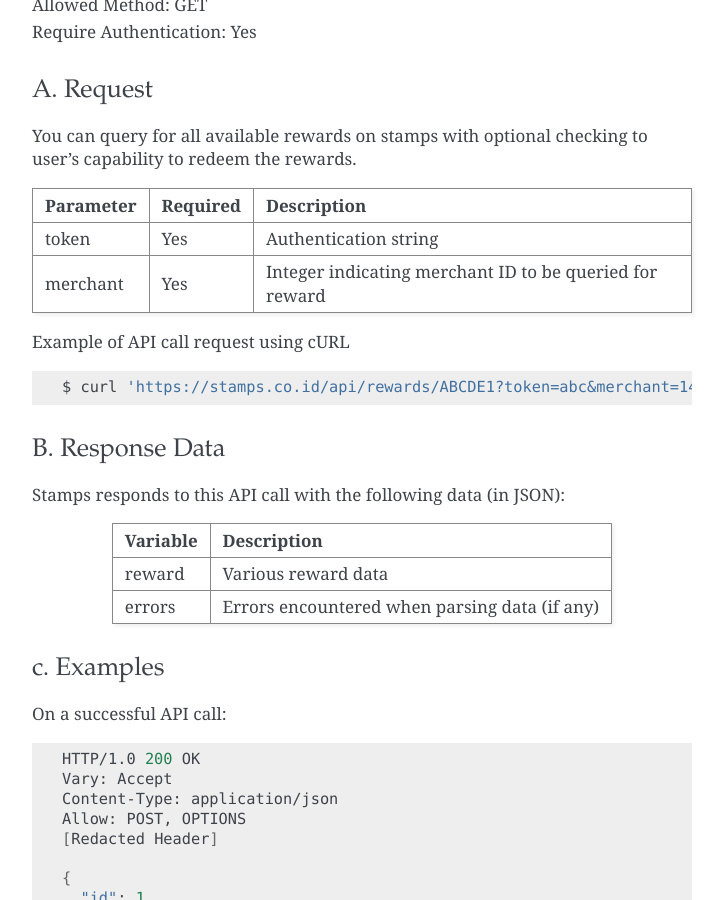
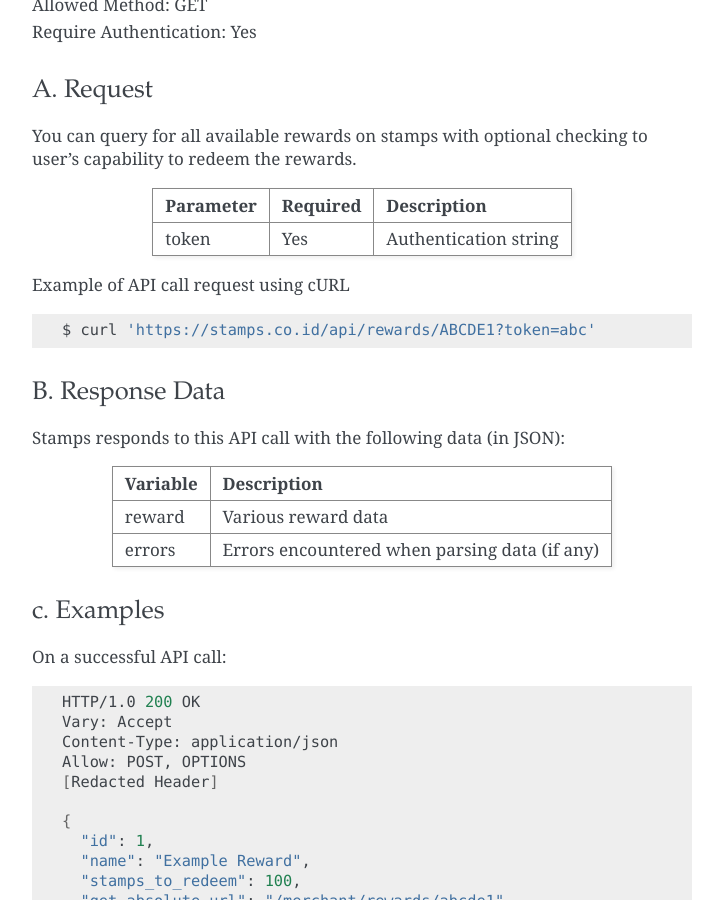
Before and after one commit to ui/stamps-api-docs, a Sphinx documentation site: the page built from source/reward_api.rst, in a window 1280 px wide and 900 px high, scrolled down 4631 px. Shown: the whole window, without its empty margins (388-1112 px from the left). Built offline with Sphinx 7.4.7, drawn with Linux system fonts in a browser that asks for light colours; part of the change alters nothing that is shown.

Commit message:
Remove merchant from request param

```diff
--- a/source/reward_api.rst
+++ b/source/reward_api.rst
@@ -239,7 +239,6 @@ You can query for all available rewards on stamps with optional checking to user
 Parameter                      Required    Description
 ============================== =========== ===================================================================
 token                          Yes         Authentication string
-merchant                       Yes         Integer indicating merchant ID to be queried for reward
 ============================== =========== ===================================================================
 
 
@@ -247,7 +246,7 @@ Example of API call request using cURL
 
 .. code-block :: bash
 
-    $ curl 'https://stamps.co.id/api/rewards/ABCDE1?token=abc&merchant=14'
+    $ curl 'https://stamps.co.id/api/rewards/ABCDE1?token=abc'
 
 
 B. Response Data
```
